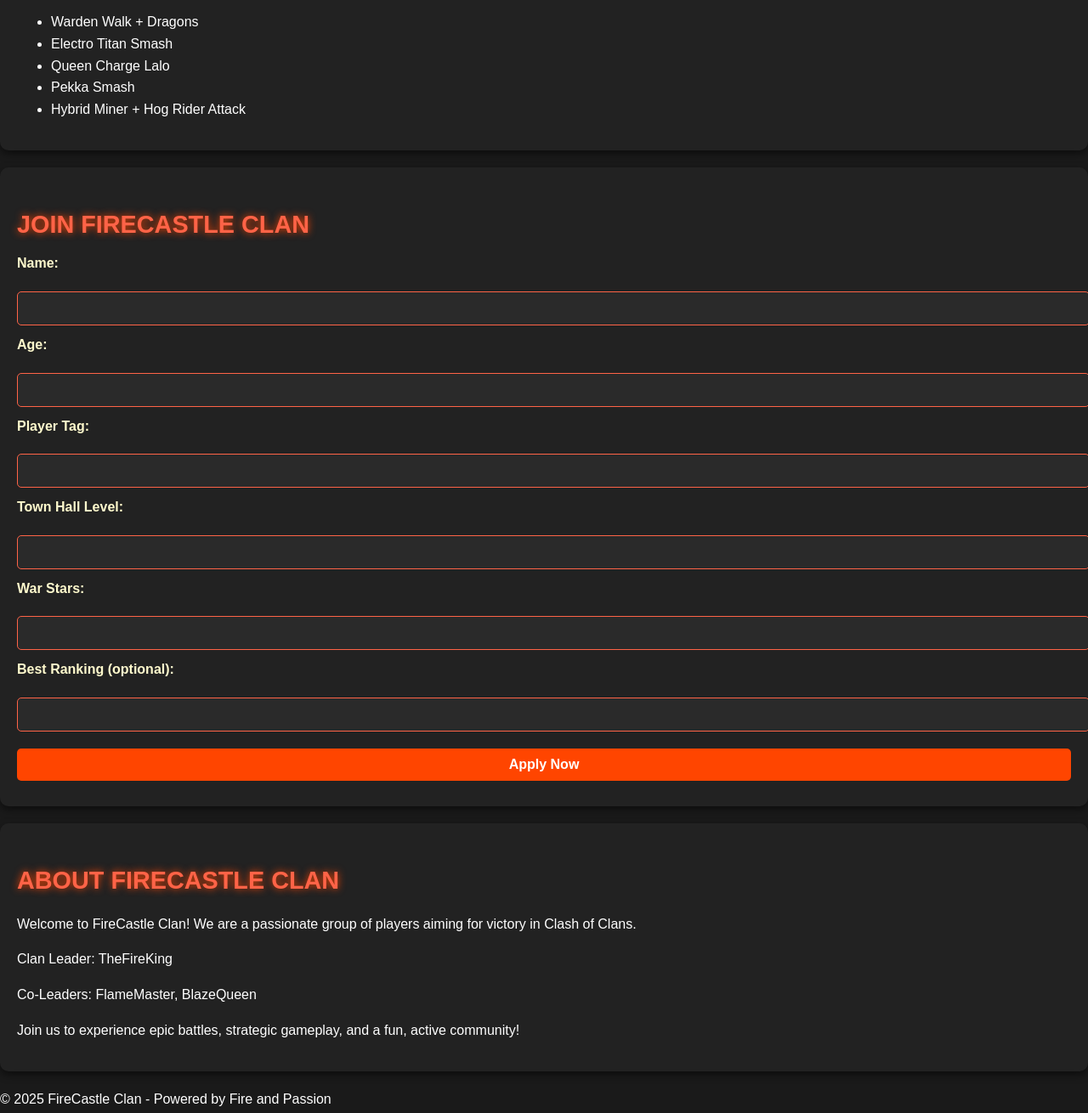
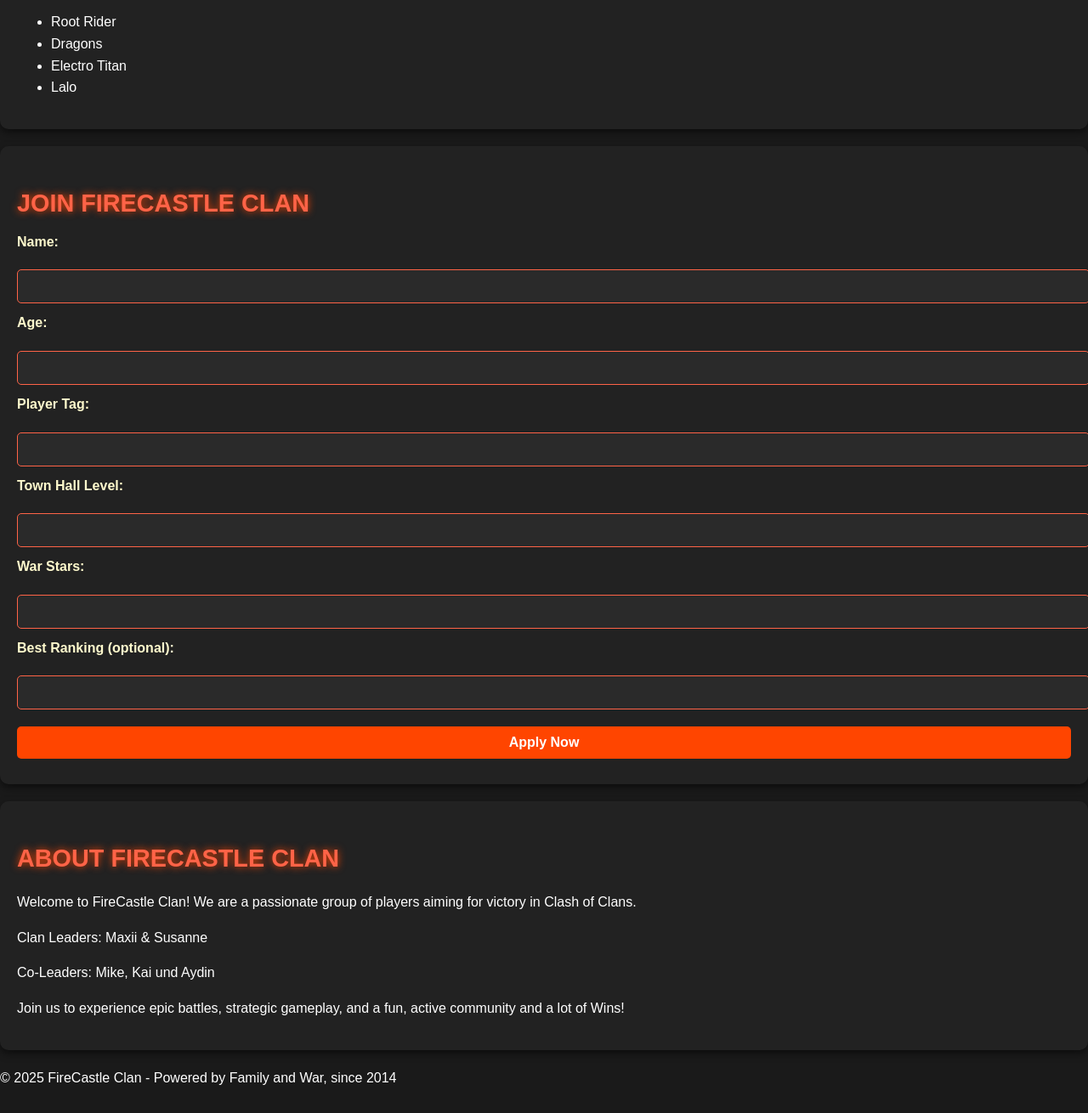
Before and after one commit to MaxeLBerger/FireCastle, a website: page index.html in a window 1280 px wide. Shown: the part 2037-3347 px from the top of the page at 85% size. Drawn offline with nearby package versions, Linux system fonts and the light colour scheme; no server answers; files whose address does not match are found by name.

Commit message:
added procfile, edited index

```diff
--- a/index.html
+++ b/index.html
@@ -95,11 +95,10 @@
         <section id="attack-strategies" class="static-bg">
             <h2>Attack Strategies</h2>
             <ul>
-                <li>Warden Walk + Dragons</li>
-                <li>Electro Titan Smash</li>
-                <li>Queen Charge Lalo</li>
-                <li>Pekka Smash</li>
-                <li>Hybrid Miner + Hog Rider Attack</li>
+                <li>Root Rider</li>
+                <li>Dragons</li>
+                <li>Electro Titan</li>
+                <li>Lalo</li>
             </ul>
         </section>
 
@@ -127,14 +126,14 @@
         <section id="about-us" class="static-bg">
             <h2>About FireCastle Clan</h2>
             <p>Welcome to FireCastle Clan! We are a passionate group of players aiming for victory in Clash of Clans.</p>
-            <p>Clan Leader: TheFireKing</p>
-            <p>Co-Leaders: FlameMaster, BlazeQueen</p>
-            <p>Join us to experience epic battles, strategic gameplay, and a fun, active community!</p>
+            <p>Clan Leaders: Maxii & Susanne</p>
+            <p>Co-Leaders: Mike, Kai und Aydin</p>
+            <p>Join us to experience epic battles, strategic gameplay, and a fun, active community and a lot of Wins!</p>
         </section>
     </main>
 
     <footer>
-        <p>&copy; 2025 FireCastle Clan - Powered by Fire and Passion</p>
+        <p>&copy; 2025 FireCastle Clan - Powered by Family and War, since 2014</p>
     </footer>
 
     <script src="js/script.js"></script>
```
Also changed, not shown: 1 other file.
